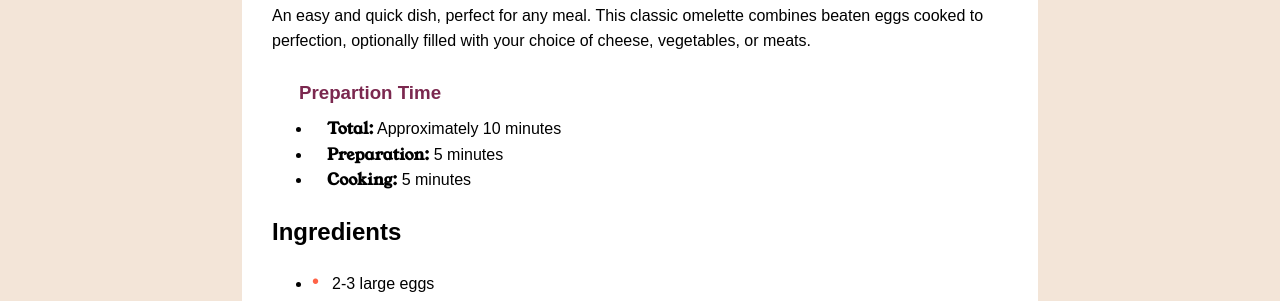
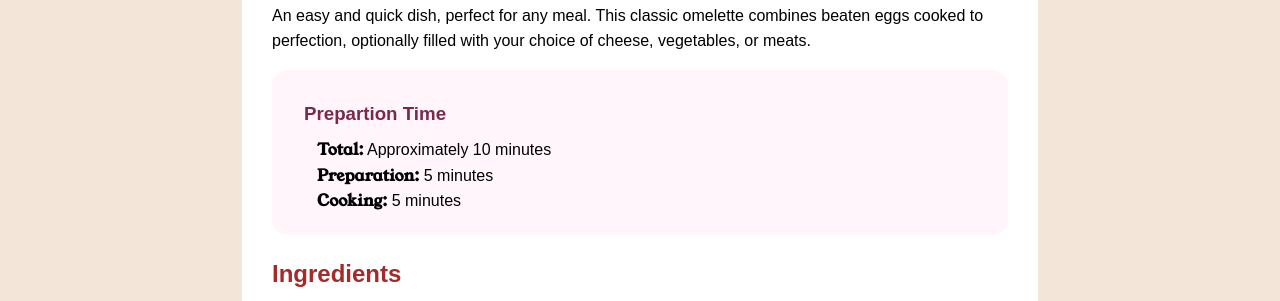
Before and after one commit to SHURKEAN/Omelette-Recipe, a plain HTML site: page index.html in a window 1280 px wide. Shown: the part 478-779 px from the top of the page. Drawn offline with Linux system fonts and the light colour scheme.

Commit message:
Updated the dots

```diff
--- a/style.css
+++ b/style.css
@@ -36,6 +36,11 @@ body{
 
 
 /* Preparation */
+.prepar{
+    background-color: hsl(330, 100%, 98%);
+    border-radius: 15px;
+    padding: 5px;
+}
 .prepar h3{
     margin-top: 1rem;
     margin-bottom: 1rem;
@@ -46,7 +51,16 @@ body{
     color: hsl(332, 51%, 32%);
 }
 .prepar ul li{
-    padding-left: 15px;
+    list-style-type: none;
+}
+.prepar li::before {
+    content: "•";
+    color: hsl(332, 51%, 32%);
+    font-size: 20px;
+    position: absolute;
+    left: 2px;
+    top: 0;
+    line-height: 1;
 }
 .prepar ul li b{
     font-family: 'Young Serif', serif;
@@ -64,19 +78,33 @@ body{
 .Ingre {
     list-style-type: none;
     padding-left: 0;
+
 }
-
+.Ingre h2{
+    color: brown;
+}
+.Ingre ul{
+    padding: 0;
+}
 .Ingre li {
     position: relative;
     padding-left: 20px;
+    list-style-type: none;
 }
 
 .Ingre li::before {
     content: "•";
-    color: #FF6347;
+    color: brown;
     font-size: 20px;
     position: absolute;
-    left: 0;
+    left: 2px;
     top: 0;
     line-height: 1;
 }
+
+.Ingre li span{
+    padding-left: 25px;
+}
+.Ingre ul hr{
+    color: hsl(30, 54%, 90%);
+}
```
